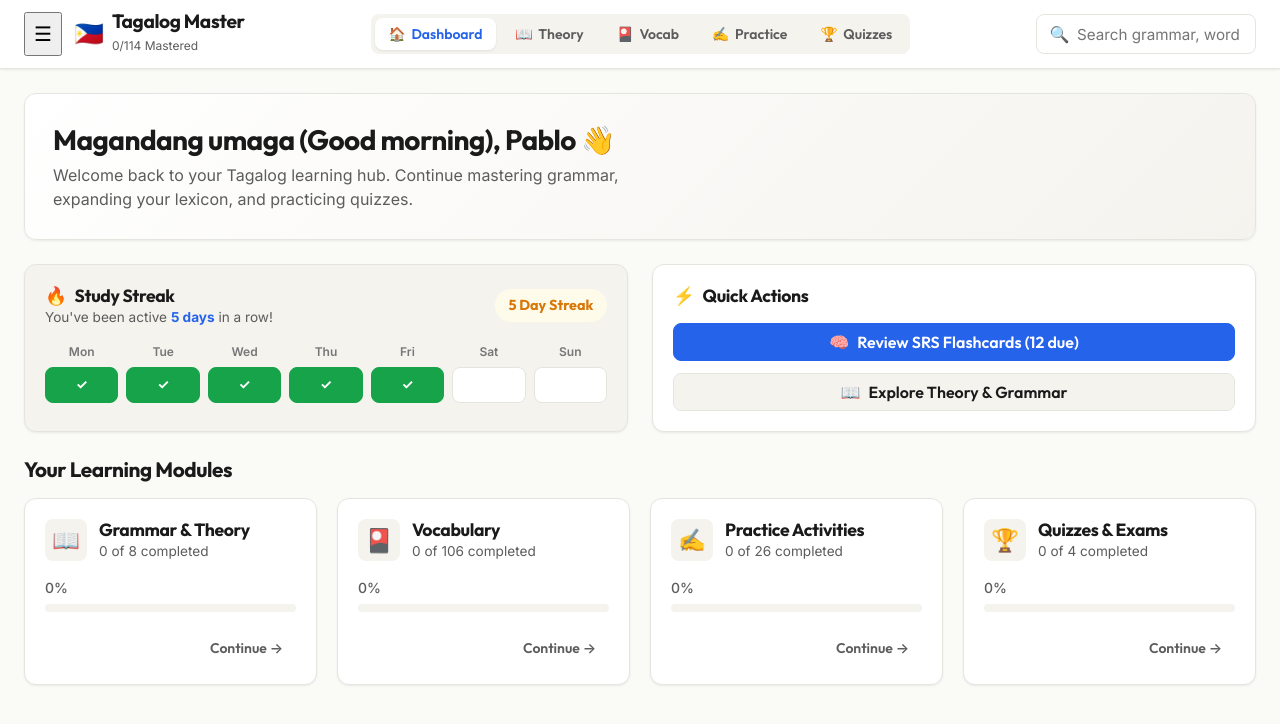
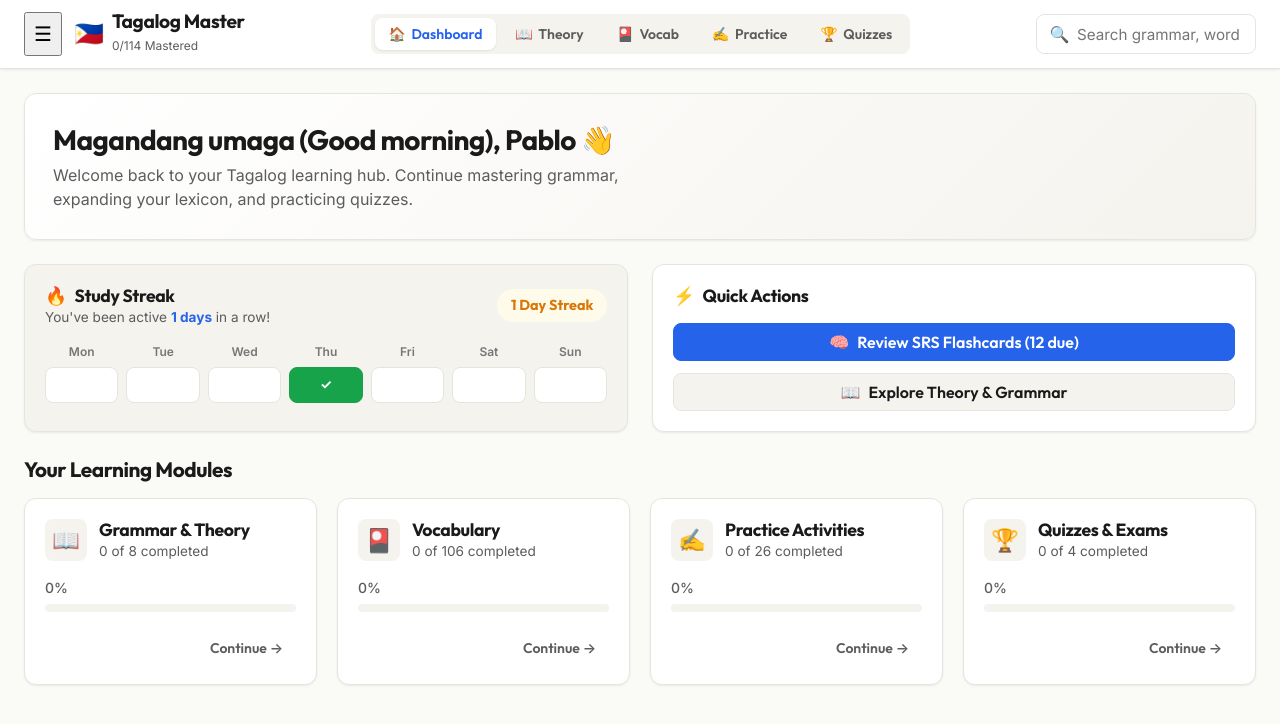
Before and after one commit to phmmyadmin/Tagalog-Learning, a React (Vite) app: page / in a window 1280 px wide. Shown: the top 724 px of the page. Built offline with nearby package versions, Linux system fonts and the light colour scheme.

Commit message:
feat(streak): track real daily study activity and dynamic streak in localStorage

```diff
--- a/src/App.jsx
+++ b/src/App.jsx
@@ -8,6 +8,7 @@ import VocabularyView from './views/VocabularyView';
 import ActivitiesView from './views/ActivitiesView';
 import QuizzesView from './views/QuizzesView';
 import PptxViewer from './components/PptxViewer';
+import { recordStudyActivity, calculateStreak, getActiveDaysThisWeek } from './utils/streakManager';
 
 export function App() {
   const [activeTab, setActiveTab] = useState('dashboard');
@@ -15,6 +16,24 @@ export function App() {
   const [searchQuery, setSearchQuery] = useState('');
   const [selectedLesson, setSelectedLesson] = useState('all');
   const [filterMastered, setFilterMastered] = useState('all');
+
+  // Real streak state
+  const [streakCount, setStreakCount] = useState(calculateStreak());
+  const [daysActiveThisWeek, setDaysActiveThisWeek] = useState(getActiveDaysThisWeek());
+
+  const refreshStreak = () => {
+    setStreakCount(calculateStreak());
+    setDaysActiveThisWeek(getActiveDaysThisWeek());
+  };
+
+  useEffect(() => {
+    // Record study activity on initial visit
+    recordStudyActivity();
+    refreshStreak();
+
+    window.addEventListener('tagalog_streak_updated', refreshStreak);
+    return () => window.removeEventListener('tagalog_streak_updated', refreshStreak);
+  }, []);
 
   // Mastered state persistence
   const [masteredItems, setMasteredItems] = useState(() => {
@@ -38,6 +57,7 @@ export function App() {
   }, [masteredItems]);
 
   const toggleMastered = (itemId) => {
+    recordStudyActivity();
     setMasteredItems((prev) =>
       prev.includes(itemId) ? prev.filter((id) => id !== itemId) : [...prev, itemId]
     );
@@ -92,6 +112,8 @@ export function App() {
         {activeTab === 'dashboard' && (
           <DashboardView
             onNavigate={setActiveTab}
+            streakCount={streakCount}
+            daysActiveThisWeek={daysActiveThisWeek}
             stats={{
               theoryMastered,
               totalTheory,
--- /dev/null
+++ b/src/utils/streakManager.js
@@ -0,0 +1,101 @@
+/**
+ * Utility to manage and persist real daily study activity and streaks in localStorage.
+ */
+
+const STORAGE_KEY = 'tagalog_study_dates_v1';
+
+const getTodayDateString = () => {
+  const today = new Date();
+  return today.toISOString().split('T')[0];
+};
+
+export const getStudyDates = () => {
+  try {
+    const saved = localStorage.getItem(STORAGE_KEY);
+    return saved ? JSON.parse(saved) : [];
+  } catch (e) {
+    return [];
+  }
+};
+
+export const recordStudyActivity = () => {
+  const today = getTodayDateString();
+  const dates = getStudyDates();
+
+  if (!dates.includes(today)) {
+    const updated = [...dates, today];
+    try {
+      localStorage.setItem(STORAGE_KEY, JSON.stringify(updated));
+      window.dispatchEvent(new Event('tagalog_streak_updated'));
+    } catch (e) {
+      console.error('Failed to save study activity:', e);
+    }
+  }
+};
+
+/**
+ * Calculates current consecutive day streak.
+ */
+export const calculateStreak = () => {
+  const dates = getStudyDates();
+  if (dates.length === 0) return 0;
+
+  const today = new Date();
+  today.setHours(0, 0, 0, 0);
+
+  let streak = 0;
+  let checkDate = new Date(today);
+
+  // Check if today was recorded
+  const todayStr = checkDate.toISOString().split('T')[0];
+  if (!dates.includes(todayStr)) {
+    // Check if yesterday was recorded
+    checkDate.setDate(checkDate.getDate() - 1);
+    const yesterdayStr = checkDate.toISOString().split('T')[0];
+    if (!dates.includes(yesterdayStr)) {
+      return 0; // Streak broken
+    }
+  }
+
+  // Count backwards
+  while (true) {
+    const dateStr = checkDate.toISOString().split('T')[0];
+    if (dates.includes(dateStr)) {
+      streak += 1;
+      checkDate.setDate(checkDate.getDate() - 1);
+    } else {
+      break;
+    }
+  }
+
+  return streak;
+};
+
+/**
+ * Gets active day indices for the current week (0 = Monday, 6 = Sunday).
+ */
+export const getActiveDaysThisWeek = () => {
+  const dates = getStudyDates();
+  const today = new Date();
+
+  // Calculate Monday of current week
+  const dayOfWeek = today.getDay(); // 0 = Sun, 1 = Mon ...
+  const distanceToMonday = dayOfWeek === 0 ? 6 : dayOfWeek - 1;
+
+  const monday = new Date(today);
+  monday.setDate(today.getDate() - distanceToMonday);
+  monday.setHours(0, 0, 0, 0);
+
+  const activeIndices = [];
+
+  for (let i = 0; i < 7; i++) {
+    const d = new Date(monday);
+    d.setDate(monday.getDate() + i);
+    const dateStr = d.toISOString().split('T')[0];
+    if (dates.includes(dateStr)) {
+      activeIndices.push(i);
+    }
+  }
+
+  return activeIndices;
+};
--- a/src/views/DashboardView.jsx
+++ b/src/views/DashboardView.jsx
@@ -9,6 +9,8 @@ import { ProgressCard } from '../components/ProgressCard';
  */
 export const DashboardView = ({
   onNavigate,
+  streakCount = 1,
+  daysActiveThisWeek = [0],
   stats = {
     theoryMastered: 0,
     totalTheory: 0,
@@ -43,7 +45,7 @@ export const DashboardView = ({
 
       {/* Grid: Streak + Quick Actions */}
       <div style={{ display: 'grid', gridTemplateColumns: 'repeat(auto-fit, minmax(320px, 1fr))', gap: '1.5rem' }}>
-        <StreakCalendar streakCount={5} daysActive={[0, 1, 2, 3, 4]} />
+        <StreakCalendar streakCount={streakCount} daysActive={daysActiveThisWeek} />
 
         {/* Quick Action Cards */}
         <Card style={{ display: 'flex', flexDirection: 'column', gap: '1rem' }}>
```
